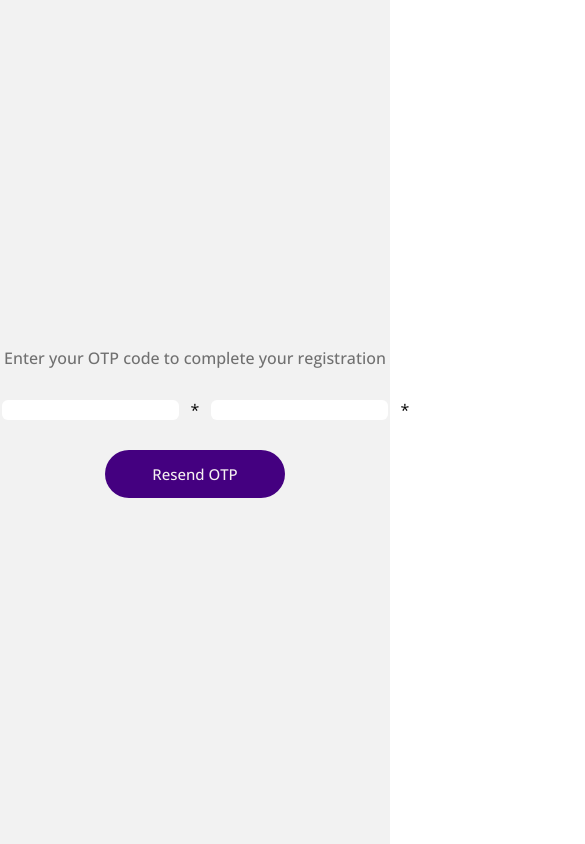
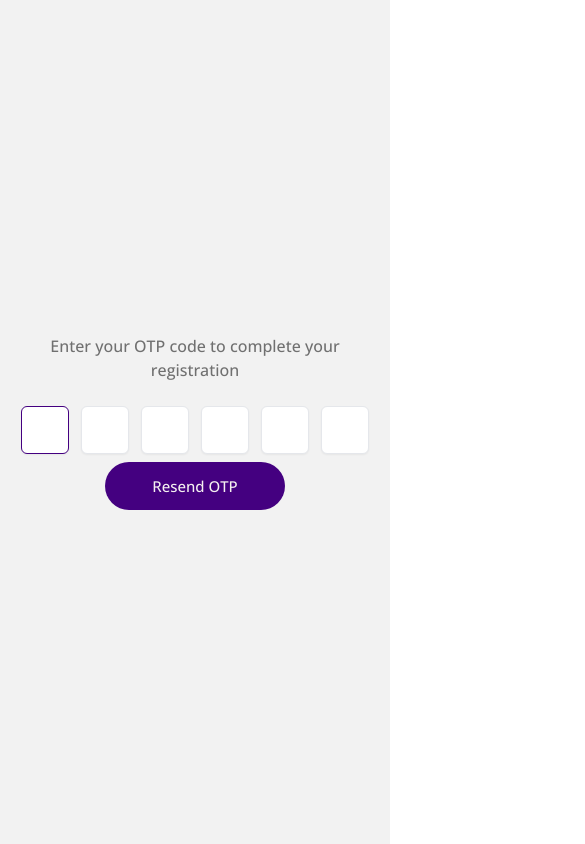
Before and after one commit to Chain-Coop/chain-coop-frontend-main-, a React (Vite) app: page /account-otp in a window 390 px wide. Shown: the top 844 px of the page, 585 px wide, since content can reach past the window. Built offline with nearby package versions, Linux system fonts and the light colour scheme.

Commit message:
working on wallet withdrawal

```diff
--- a/src/components/common/Modal.tsx
+++ b/src/components/common/Modal.tsx
@@ -78,7 +78,7 @@ const Modal = ({
           src={cancel}
           alt="cancel"
           onClick={onClose}
-          className="absolute right-2 top-4 h-9 w-9 cursor-pointer hover:text-gray-700 sm:right-4 lg:top-2 lg:h-6 lg:w-6"
+          className="absolute right-4 top-4 h-10 w-10 cursor-pointer hover:text-gray-700 lg:right-2 lg:top-2 lg:h-12 lg:w-12"
         />
         <div className="mt-4 sm:mt-5">{children}</div>
       </div>
--- a/src/components/common/NavBar.tsx
+++ b/src/components/common/NavBar.tsx
@@ -77,10 +77,7 @@ const NavBar = () => {
               );
             })}
             <div className="block font-bold lg:hidden">
-              <LoginButton
-                onClick={handleLoginClick}
-                className="cursor-not-allowed  bg-primary"
-              >
+              <LoginButton onClick={handleLoginClick} className="bg-primary">
                 Login
               </LoginButton>
             </div>
--- a/src/components/dashboard/home/Home.tsx
+++ b/src/components/dashboard/home/Home.tsx
@@ -37,10 +37,11 @@ const Home = () => {
   const { useProjects, loading } = useAllProjects();
   const navigate = useNavigate();
 
-  const handleProjectClick = (projectId: string) => {
-    navigate(`/dashboard/project/project_over-view/${projectId}`);
+  const handleProjectClick = (projectId: any) => {
+    navigate(`/dashboard/project/project_over-view`, {
+      state: { projectId },
+    });
   };
-
   const addFund = () => {
     navigate("/dashboard/wallet");
   };
--- a/src/components/dashboard/nestedproject/nested/ProjectContent.tsx
+++ b/src/components/dashboard/nestedproject/nested/ProjectContent.tsx
@@ -7,8 +7,10 @@ const ProjectContent = () => {
   const { useProjects, loading } = useAllProjects();
   const navigate = useNavigate();
 
-  const handleProjectClick = (projectId: string) => {
-    navigate(`/dashboard/project/project_over-view/${projectId}`);
+  const handleProjectClick = (projectId: any) => {
+    navigate(`/dashboard/project/project_over-view`, {
+      state: { projectId },
+    });
   };
 
   const renderProjects = () => {
--- a/src/components/dashboard/nestedproject/nested/ProjectContentOverView.tsx
+++ b/src/components/dashboard/nestedproject/nested/ProjectContentOverView.tsx
@@ -3,7 +3,7 @@ import { DashboardHeader } from "../../../common/DashboardHeader";
 import ProjectContentDetails from "./ProjectContentDetails";
 import PortfolioContent from "./PortfolioContent";
 import { IoIosArrowBack } from "react-icons/io";
-import { useNavigate, useParams } from "react-router";
+import { useLocation, useNavigate, useParams } from "react-router";
 import { AppDispatch } from "../../../../shared/redux/store";
 import { useAppDispatch } from "../../../../shared/redux/reduxHooks";
 import { useSelector } from "react-redux";
@@ -11,7 +11,8 @@ import { GetProjectById } from "../../../../shared/redux/slices/transaction.slic
 
 const ProjectContentOverView = () => {
   const [activeLink, setActiveLink] = useState("project");
-  const { projectId } = useParams<{ projectId: string }>();
+  const location = useLocation();
+  const { projectId } = location.state || {};
   const dispatch = useAppDispatch<AppDispatch>();
   const { currentProject, loading, error } = useSelector(
     (state: any) => state?.transaction,
--- a/src/components/dashboard/profile/security/modal/OtpInput.tsx
+++ b/src/components/dashboard/profile/security/modal/OtpInput.tsx
@@ -14,12 +14,8 @@ const OtpInput = ({ otp, setOtp, onClose, onOtpEntered }: any) => {
     onOtpEntered();
   };
 
-  const handleOtpChange = (otpValue: any) => {
-    setOtp(otpValue);
-  };
-
   return (
-    <div className="w-[25em] py-[2em] text-center">
+    <div className="py-[2em] text-center lg:w-[25em]">
       <h2 className="mb-2 text-2xl font-semibold">Reset Password</h2>
       <p className="mb-4 text-gray-600">Enter Your OTP code</p>
 
--- a/src/components/dashboard/profile/security/modal/OtpPin.tsx
+++ b/src/components/dashboard/profile/security/modal/OtpPin.tsx
@@ -1,5 +1,4 @@
 import React, { useState } from "react";
-import OTPInput from "react-otp-input";
 import OtpInput from "../../../../../shared/utils/OtpInput";
 
 const OtpPin = ({ onNext, onClose }: any) => {
--- a/src/components/dashboard/sidebar/Dashboard.tsx
+++ b/src/components/dashboard/sidebar/Dashboard.tsx
@@ -104,7 +104,7 @@ const Dashboard = () => {
 
           <Route path="project" element={<Project />} />
           <Route
-            path="project/project_over-view/:projectId"
+            path="project/project_over-view"
             element={<ProjectContentOverView />}
           />
 
--- a/src/components/dashboard/wallet/withdraw/SelectBank.tsx
+++ b/src/components/dashboard/wallet/withdraw/SelectBank.tsx
@@ -474,7 +474,7 @@ const SelectBank = () => {
       <Modal
         isOpen={isModalOpen}
         onClose={() => toggleModal(null)}
-        className="fle-col flex justify-center bg-white text-center"
+        className="fle-col flex justify-center bg-white text-center lg:w-[25em]"
       >
         <div className="py-[1em] lg:py-[2em]">
           <header>
--- a/src/components/pages/auth/UserLoginOtp.tsx
+++ b/src/components/pages/auth/UserLoginOtp.tsx
@@ -1,15 +1,14 @@
-import React from "react";
-import { useState } from "react";
+import React, { useState } from "react";
 import { useDispatch } from "react-redux";
 import { AppDispatch } from "../../../shared/redux/store";
 import { VerifyUserAuth } from "../../../shared/redux/slices/landing.slices";
 import { RESEND_LOGIN_OTP } from "../../../shared/redux/services/landing.services";
 import { useNavigate, useLocation } from "react-router-dom";
-import OTPInput from "react-otp-input";
-import { Primary } from "../../common/Button";
 import ReactLoading from "react-loading";
 import { toast } from "react-toastify";
 import "react-toastify/dist/ReactToastify.css";
+import OtpInput from "../../../shared/utils/OtpInput";
+import { Primary } from "../../common/Button";
 
 const UserLoginOtp = () => {
   const navigate = useNavigate();
@@ -22,26 +21,21 @@ const UserLoginOtp = () => {
   const queryParams = new URLSearchParams(location.search);
   const email = queryParams.get("email");
 
-  const handleOtpChange = (otpValue: any) => {
+  const handleOtpChange = (otpValue: string) => {
     setOtp(otpValue);
-
     if (otpValue.length === 6) {
       verifyUserData(otpValue);
     }
   };
 
-  const verifyUserData = (otpValue: number) => {
+  const verifyUserData = (otpValue: string) => {
     setLoading(true);
-    let body = {
-      otp: otpValue,
-      email: email,
-    };
-    dispatch(VerifyUserAuth(body))
+    dispatch(VerifyUserAuth({ otp: otpValue, email }))
       .unwrap()
       .then(() => {
         setLoading(false);
-        toast.success("account verified successfully");
-        navigate(`/login`);
+        toast.success("Account verified successfully");
+        navigate("/login");
       })
       .catch((error) => {
         setLoading(false);
@@ -51,9 +45,8 @@ const UserLoginOtp = () => {
 
   const ResendOtp = async () => {
     setLoading(true);
-    const endpoint = `/auth/resend_otp`;
     try {
-      const response = await RESEND_LOGIN_OTP(endpoint, { email });
+      const response = await RESEND_LOGIN_OTP("/auth/resend_otp", { email });
       setLoading(false);
       toast.success(response.data.msg);
     } catch (error: any) {
@@ -61,40 +54,30 @@ const UserLoginOtp = () => {
       toast.error(error);
     }
   };
+
   return (
     <main className="flex h-screen items-center justify-center bg-log font-sans">
-      <section className="text-center  md:w-[55%]">
+      <section className="text-center md:w-[55%]">
         <div className="px-[2em]">
-          <div>
-            <p className="font-medium text-howtext md:text-lg lg:text-base">
-              Enter your OTP code to complete your registration
-            </p>
-          </div>
-          <form
-            onSubmit={async () => verifyUserData}
-            className="flex justify-center rounded-lg border-gray-200  px-3 py-2 "
-          >
+          <p className="font-medium text-howtext md:text-lg lg:text-base">
+            Enter your OTP code to complete your registration
+          </p>
+
+          <div className="flex justify-center rounded-lg border-gray-200 px-3 py-2">
             <div className="flex space-x-5" data-hs-pin-input="">
-              <OTPInput
+              <OtpInput
+                length={6}
                 value={otp}
+                className="mt-[1em]"
                 onChange={handleOtpChange}
-                skipDefaultStyles={true}
-                containerStyle={"gap-3 my-5"}
-                numInputs={6}
-                inputType="tel"
-                renderSeparator={<span>*</span>}
-                renderInput={(props) => <input {...props} />}
-                inputStyle={
-                  "block lg:h-[55px] lg:w-[55px] sm:h-[50px] sm:w-[35px] text-center border-gray-200 rounded-md text-sm placeholder:text-gray-300 focus:border-text2 focus:ring-text2 disabled:opacity-50 disabled:pointer-events-none  dark:border-neutral-700 dark:text-neutral-400 dark:placeholder-neutral-500 dark:focus:ring-neutral-600"
-                }
               />
             </div>
-          </form>
+          </div>
 
           <Primary
             onClick={ResendOtp}
             loading={loading}
-            className="w-[12em] rounded-full flex justify-center m-auto text-center bg-text2 px-2 py-3 font-medium text-text5 sm:text-lg lg:mt-[2em]"
+            className="m-auto flex w-[12em] justify-center rounded-full bg-text2 px-2 py-3 text-center font-medium text-text5 sm:text-lg lg:mt-[2em]"
           >
             {loading ? (
               <ReactLoading
```
Also changed, not shown: src/components/dashboard/rightbar/Right.tsx (+6 -10 lines).
